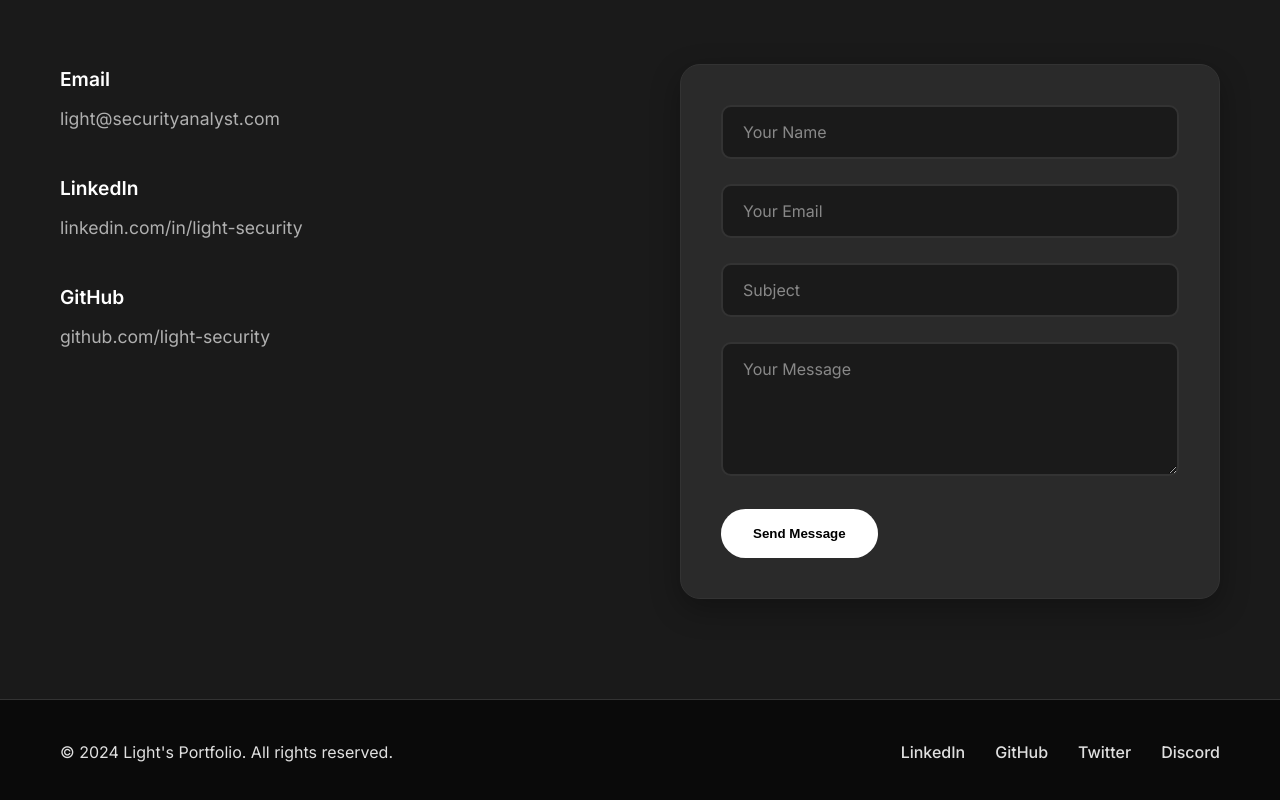
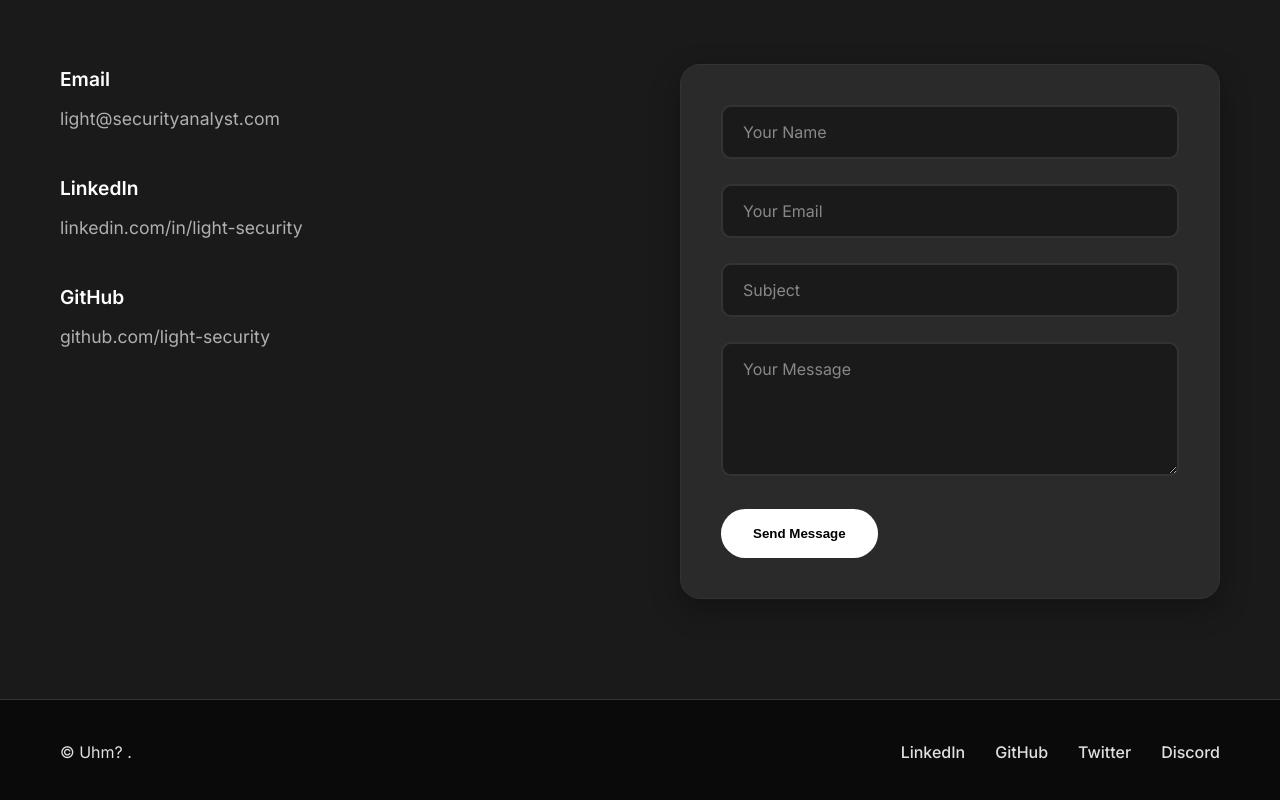
Before and after one commit to lightlevitate/Light, a plain HTML site: page index.html in a window 1280 px wide. Shown: the part 3406-4206 px from the top of the page. Drawn offline with Linux system fonts and the light colour scheme.

Commit message:
index.html

```diff
--- a/index.html
+++ b/index.html
@@ -207,7 +207,7 @@
         <div class="container">
             <div class="footer-content">
                 <div class="footer-text">
-                    <p>&copy; 2024 Light's Portfolio. All rights reserved.</p>
+                    <p>&copy; Uhm? .</p>
                 </div>
                 <div class="footer-social">
                     <a href="#" class="social-link">LinkedIn</a>
```
